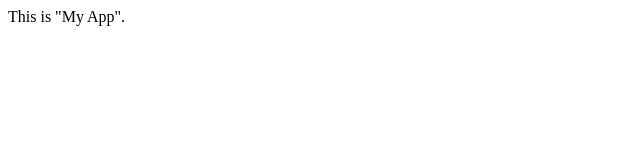
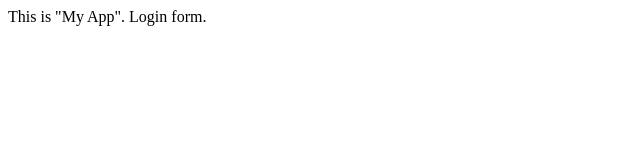
Before and after one commit to taogone/git_crash_course, a plain HTML site: page index.html in a window 1280 px wide. Shown: the whole page, without its empty margins (0-640 px from the left). Drawn offline with Linux system fonts and the light colour scheme.

Commit message:
Login Form

```diff
--- /dev/null
+++ b/dir2/app2.js
@@ -0,0 +1 @@
+console.log("this is app2.js")
--- a/index.html
+++ b/index.html
@@ -7,6 +7,6 @@
     <title>My App</title>
   </head>
   <body>
-    This is "My App".
+    This is "My App". Login form.
   </body>
 </html>
```
Also changed, not shown: log.txt (added), login.html (added).
